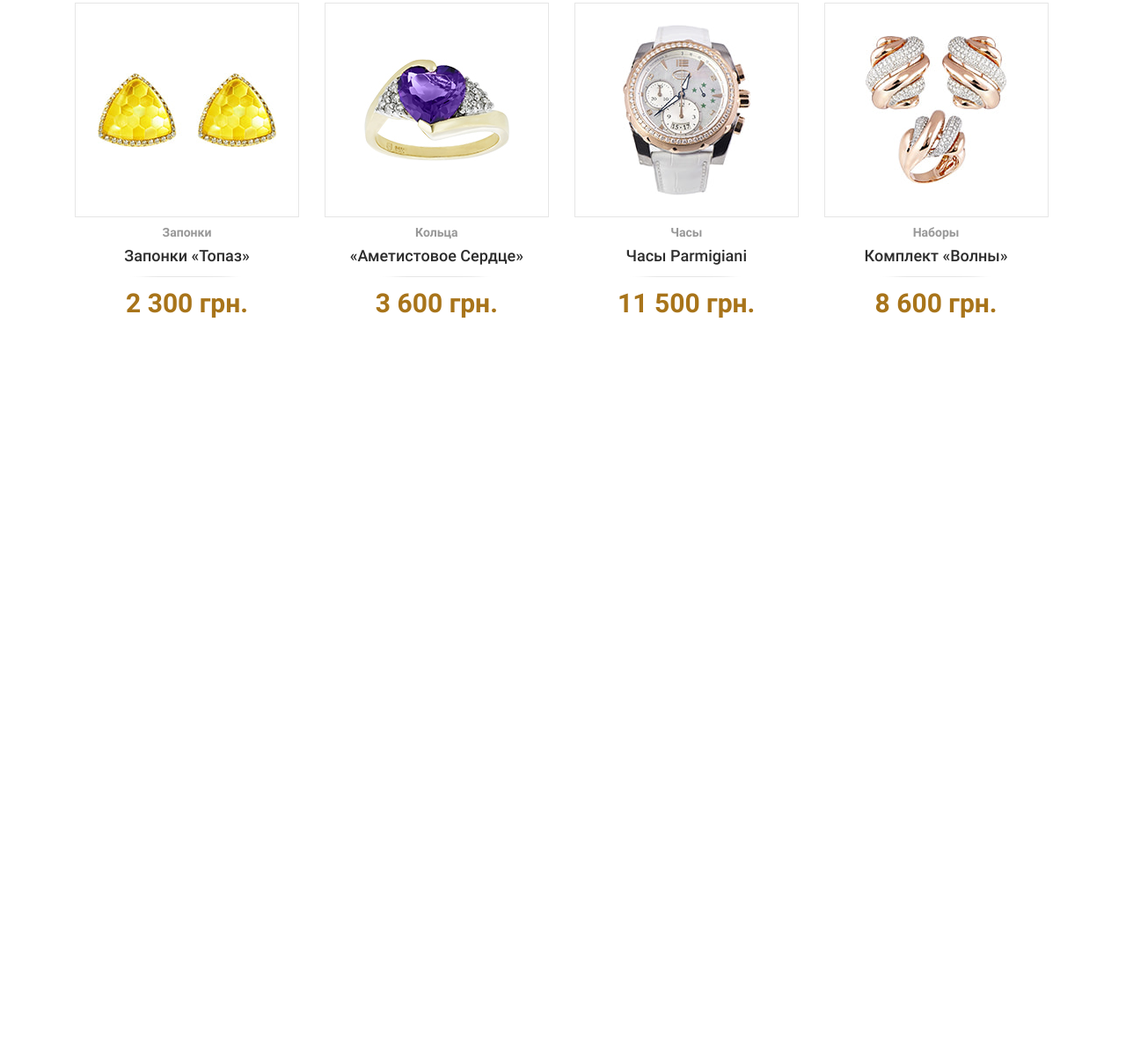
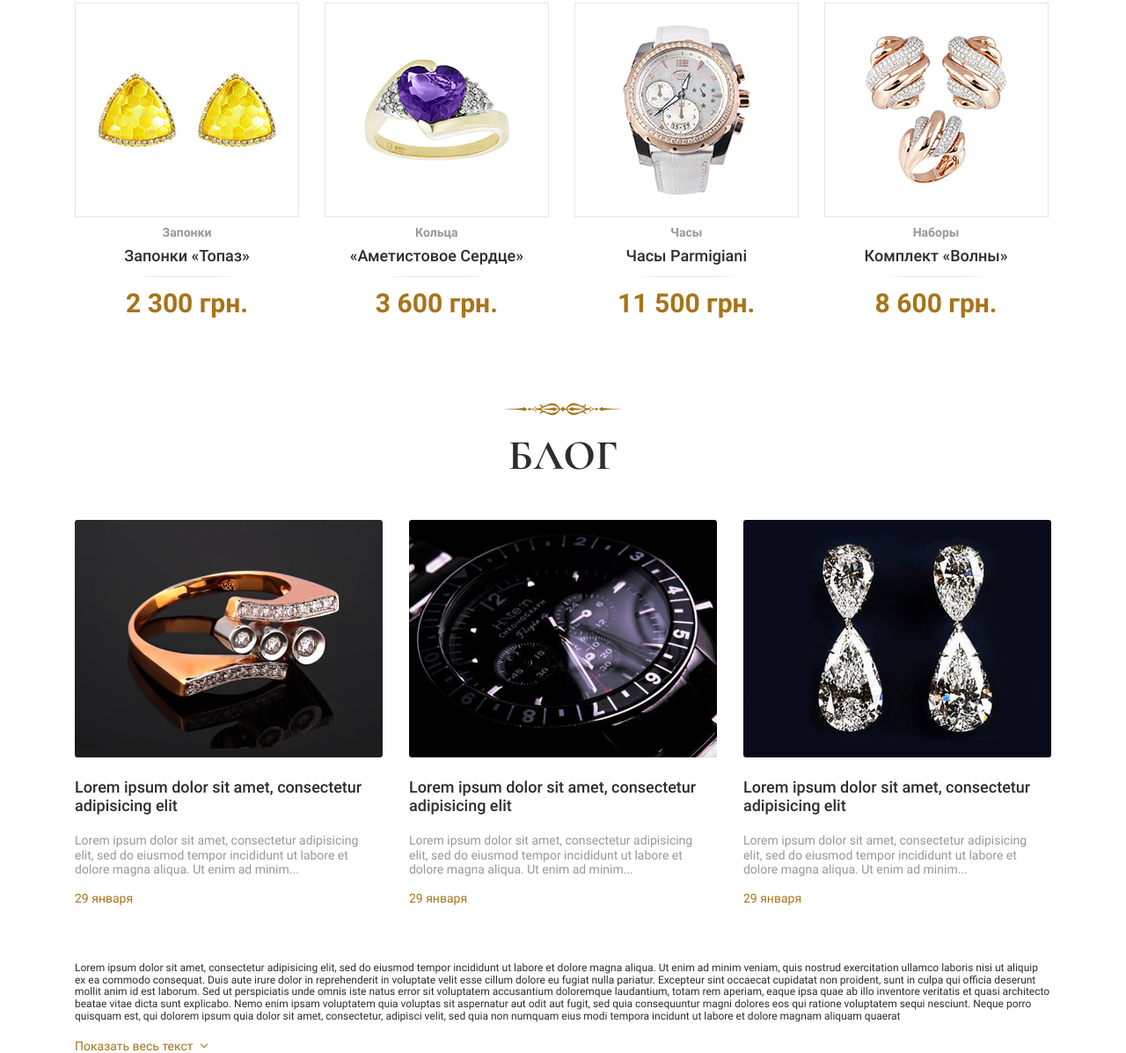
Before and after one commit to Nazar1508/jewelry, a website: page source/index.html in a window 1280 px wide. Shown: the part 2776-3973 px from the top of the page at 88% size. Before the commit the page ends 3197 px from the top, so only its background shows below. Drawn offline with nearby package versions, Linux system fonts and the light colour scheme; files that its build step writes are made by us from their sources.

Commit message:
Закінчив верстку блока Блог

```diff
--- a/source/index.html
+++ b/source/index.html
@@ -247,6 +247,49 @@
         </div>
       </div>
     </section>
+    <article class="blog">
+      <div class="wrapper wrapper--decor">
+        <h2 class="site-title">БЛОГ</h2>
+        <ul class="blog__list">
+          <li class="blog__item">
+            <img src="img/blog-image1.jpg" alt="">
+            <h3 class="blog__item-title">
+              Lorem ipsum dolor sit amet, consectetur adipisicing elit
+            </h3>
+            <p class="blog__item-text">
+              Lorem ipsum dolor sit amet, consectetur adipisicing elit, sed do eiusmod tempor incididunt ut labore et dolore magna aliqua. Ut enim ad minim...
+            </p>
+            <time class="blog__item-date" datetime="2018-01-29">29 января</time>
+          </li>
+          <li class="blog__item">
+            <img src="img/blog-image2.jpg" alt="">
+            <h3 class="blog__item-title">
+              Lorem ipsum dolor sit amet, consectetur adipisicing elit
+            </h3>
+            <p class="blog__item-text">
+              Lorem ipsum dolor sit amet, consectetur adipisicing elit, sed do eiusmod tempor incididunt ut labore et dolore magna aliqua. Ut enim ad minim...
+            </p>
+            <time class="blog__item-date" datetime="2018-01-29">29 января</time>
+          </li>
+          <li class="blog__item">
+            <img src="img/blog-image3.jpg" alt="">
+            <h3 class="blog__item-title">
+              Lorem ipsum dolor sit amet, consectetur adipisicing elit
+            </h3>
+            <p class="blog__item-text">
+              Lorem ipsum dolor sit amet, consectetur adipisicing elit, sed do eiusmod tempor incididunt ut labore et dolore magna aliqua. Ut enim ad minim...
+            </p>
+            <time class="blog__item-date" datetime="2018-01-29">29 января</time>
+          </li>
+        </ul>
+        <div class="blog__description">
+          <p class="blog__description-text">
+            Lorem ipsum dolor sit amet, consectetur adipisicing elit, sed do eiusmod tempor incididunt ut labore et dolore magna aliqua. Ut enim ad minim veniam, quis nostrud exercitation ullamco laboris nisi ut aliquip ex ea commodo consequat. Duis aute irure dolor in reprehenderit in voluptate velit esse cillum dolore eu fugiat nulla pariatur. Excepteur sint occaecat cupidatat non proident, sunt in culpa qui officia deserunt mollit anim id est laborum. Sed ut perspiciatis unde omnis iste natus error sit voluptatem accusantium doloremque laudantium, totam rem aperiam, eaque ipsa quae ab illo inventore veritatis et quasi architecto beatae vitae dicta sunt explicabo. Nemo enim ipsam voluptatem quia voluptas sit aspernatur aut odit aut fugit, sed quia consequuntur magni dolores eos qui ratione voluptatem sequi nesciunt. Neque porro quisquam est, qui dolorem ipsum quia dolor sit amet, consectetur, adipisci velit, sed quia non numquam eius modi tempora incidunt ut labore et dolore magnam aliquam quaerat
+          </p>
+          <a class="blog__description-link" href="">Показать весь текст</a>
+        </div>
+      </div>
+    </article>
   </main>
 </body>
 </html>
--- a/source/less/style.less
+++ b/source/less/style.less
@@ -728,3 +728,82 @@ body {
     color: @yellow;
   }
 }
+
+// Blog
+.blog {
+  margin-top: 37px;
+
+  &__list {
+    .list-reset();
+    display: flex;
+    flex-wrap: wrap;
+    margin-top: 45px;
+  }
+
+  &__item {
+    width: 350px;
+    margin-right: 2.7%;
+    margin-bottom: 2.7%;
+  }
+
+  &__item:nth-child(3n) {
+    margin-right: 0;
+  }
+
+  &__item-title {
+    margin: 0;
+    margin-top: 19px;
+    font-weight: 500;
+    font-size: 18px;
+  }
+
+  &__item-text {
+    margin: 0;
+    margin-top: 21px;
+    padding-right: 5px;
+    font-size: 14px;
+    color: #989898;
+  }
+
+  &__item-date {
+    display: block;
+    margin-top: 17px;
+    font-size: 14px;
+    color: @yellow;
+  }
+
+  &__description {
+    margin-top: 35px;
+  }
+
+  &__description-text {
+    margin: 0;
+    font-size: 12px;
+  }
+
+  &__description-link {
+    position: relative;
+    display: block;
+    width: 150px;
+    box-sizing: border-box;
+    margin-top: 18px;
+    padding-right: 14px;
+    font-size: 14px;
+    color: @yellow;
+    text-decoration: none;
+
+    &::after {
+      content: "";
+      position: absolute;
+      top: 3px;
+      right: 0;
+      width: 6px;
+      height: 6px;
+      box-sizing: border-box;
+      border: 1.5px solid @yellow;
+      border-top: none;
+      border-left: none;
+      transform: rotate(45deg);
+    }
+  }
+}
```
Also changed, not shown: source/img/blog-image1.jpg (added), source/img/blog-image2.jpg (added), source/img/blog-image3.jpg (added).
